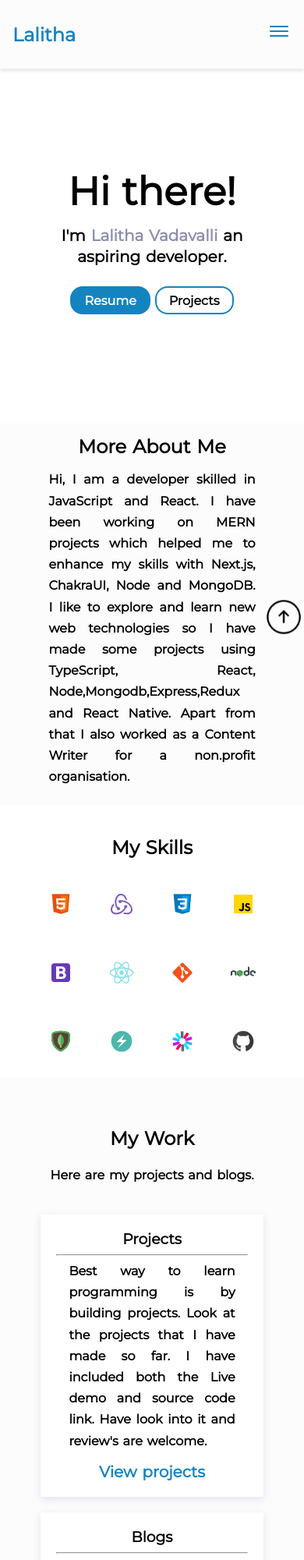
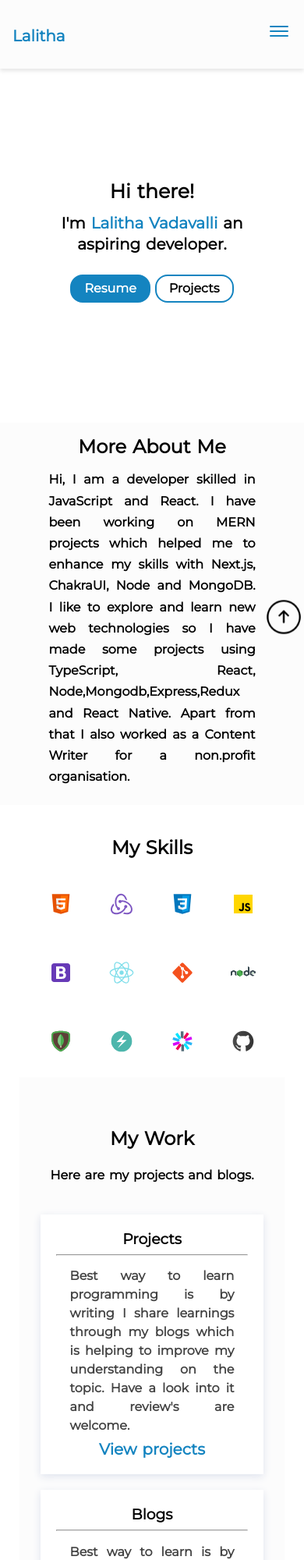
Before and after one commit to LalithaRamanaV/portfolio-lalitha, a plain HTML site: page index.html in a window 390 px wide. Shown: the top 2000 px of the page at 78% size. Drawn offline with nearby package versions, Linux system fonts and the light colour scheme.

Commit message:
fix: projects section

```diff
--- a/assets/css/styles.css
+++ b/assets/css/styles.css
@@ -127,12 +127,12 @@ nav ul li {
 }
 .bio span{
   font-size:20px;
-  color:#8b8eaf;
+  color:#1484c0;
 }
 .bio h1 {
   margin-bottom: var(--bottom-margin);
   padding-top:30px;
-  font-size: 50px;
+  font-size: 25px;
   font-weight:800;
 
   /* font-family:'Source Sans Pro, Sans-serif'; */
@@ -147,6 +147,7 @@ nav ul li {
 .more-about {
   background-color: var(--bg-color);
   padding: 1rem 6rem;
+
 }
 
 .more-about h2 {
@@ -157,6 +158,8 @@ nav ul li {
 .more-about p {
   line-height: var(--line-height);
   padding: 0.4rem;
+  text-align:justify;
+
 }
 /* skills */
 .skills {
@@ -180,15 +183,17 @@ nav ul li {
 .projects {
   background-color: var(--bg-color);
   padding: 32px 0;
-
+  margin:0px 25px 40px 25px;
 }
 .badges{
   margin-top: 10px;
 }
 
 .project-pic {
-  width: 68%;
+  width: 100%;
   height: 65%;
+  object-fit: cover;
+  border-radius: 7px;
 }
 .projects-para{
   text-align: center;
@@ -217,10 +222,8 @@ nav ul li {
 .project-container {
   text-align: center;
   width: 21.875rem;
-  width:500px;
+  width:385px;
   padding: 1rem;
-
-
 
 }
 /* box shadow for projects */
@@ -231,17 +234,27 @@ nav ul li {
 
 .project-title {
   margin-bottom: var(--bottom-margin);
+  cursor:pointer;
 }
 
 .project-details {
-  margin-bottom: var(--bottom-margin);
-  line-height: var(--line-height);
-  padding: 0.4rem;
-  /* text-align: left; */
-  margin-right: 10px;
-  margin-left: 10px;
+  /* margin-bottom: var(--bottom-margin); */
+  line-height: 24px;
+  padding: 0.75rem;
+  font-size: 16px;
+  margin-top: 15px;
   text-align:justify;
-  color: dark #808080;
+  color:  #444;
+  text-overflow: ellipsis;
+  display: -webkit-box;
+  overflow: hidden;
+  -webkit-box-orient: vertical;
+
+  margin-block-start: 1rem;
+	margin-inline-start: 0.7rem;
+	margin-inline-end: 0.7rem;
+	padding-inline-start: 2rem;
+	padding-inline-end: 0.5rem;
 }
 
 .project-card {
@@ -350,10 +363,19 @@ footer {
   .project-container {
     width: 20.875rem;
   }
+  .project-details{
+    margin-block-start: 0.5rem;
+    margin-inline-start: 0.7rem;
+    margin-inline-end: 0.7rem;
+    padding-inline-start: 0.5rem;
+    padding-inline-end: 0.5rem;
+  }
+
   /* contact */
   .contact-form-container {
     max-width: 23.75rem;
   }
+
 }
 /* small screens */
 @media screen and (max-width: 420px) {
@@ -368,6 +390,11 @@ footer {
 
   .project-container {
     width: 17.875rem;
+  }
+
+
+  .footer{
+    font-size: small;
   }
 
   /* .contact-form-container {
--- a/index.html
+++ b/index.html
@@ -32,7 +32,7 @@
   <body>
     <!-- Navbar -->
     <nav>
-      <h1>Lalitha</h1>
+      <h1><a href="#about">Lalitha</a></h1>
       <ul class="navigation">
         <li><a href="#about" class="active">Home</a></li>
         <li><a href="projects.html" >Projects</a></li>
@@ -164,9 +164,9 @@
           <h3 class="project-title">Projects</h3>
           <hr/>
           <p class="project-details">
-            Best way to learn programming is by building projects.
-            Look at the projects that I have made so far. I have included both the Live demo and source code link.
-            Have look into it and review's are welcome.
+            Best way to learn programming is by writing
+            I share learnings through my blogs which is helping to improve my understanding on the topic.
+            Have a look into it and review's are welcome.
           </p>
           <a href="projects.html" class="project-link">View projects</a>
         </div>
@@ -181,9 +181,9 @@
           <h3 class="project-title">Blogs</h3>
           <hr/>
           <p class="project-details">
-            Best way to learn programming is by writing
-            I share learnings through my blogs which is helping to improve my understanding on the topic.
-            Have a look into it and review's are welcome.
+            Best way to learn is by writing.I share learnings
+            through my blogs which helps to improve my
+            understanding. Have a look into it.
           </p>
           <a href="blogs.html"  class="project-link">Read blogs</a>
         </div>
@@ -193,9 +193,9 @@
     <footer>
       <p class="copy">&copy; Copyright 2022</p>
       <p class="copy">
-        Designed and developed by
+       developed by
         <a href="https://twitter.com/"
-          >Lalitha Vadavalli</a
+          >Lalitha</a
         >
       </p>
        <!-- Social accounts  -->
```
Also changed, not shown: projects.html (+9 -4 lines).
